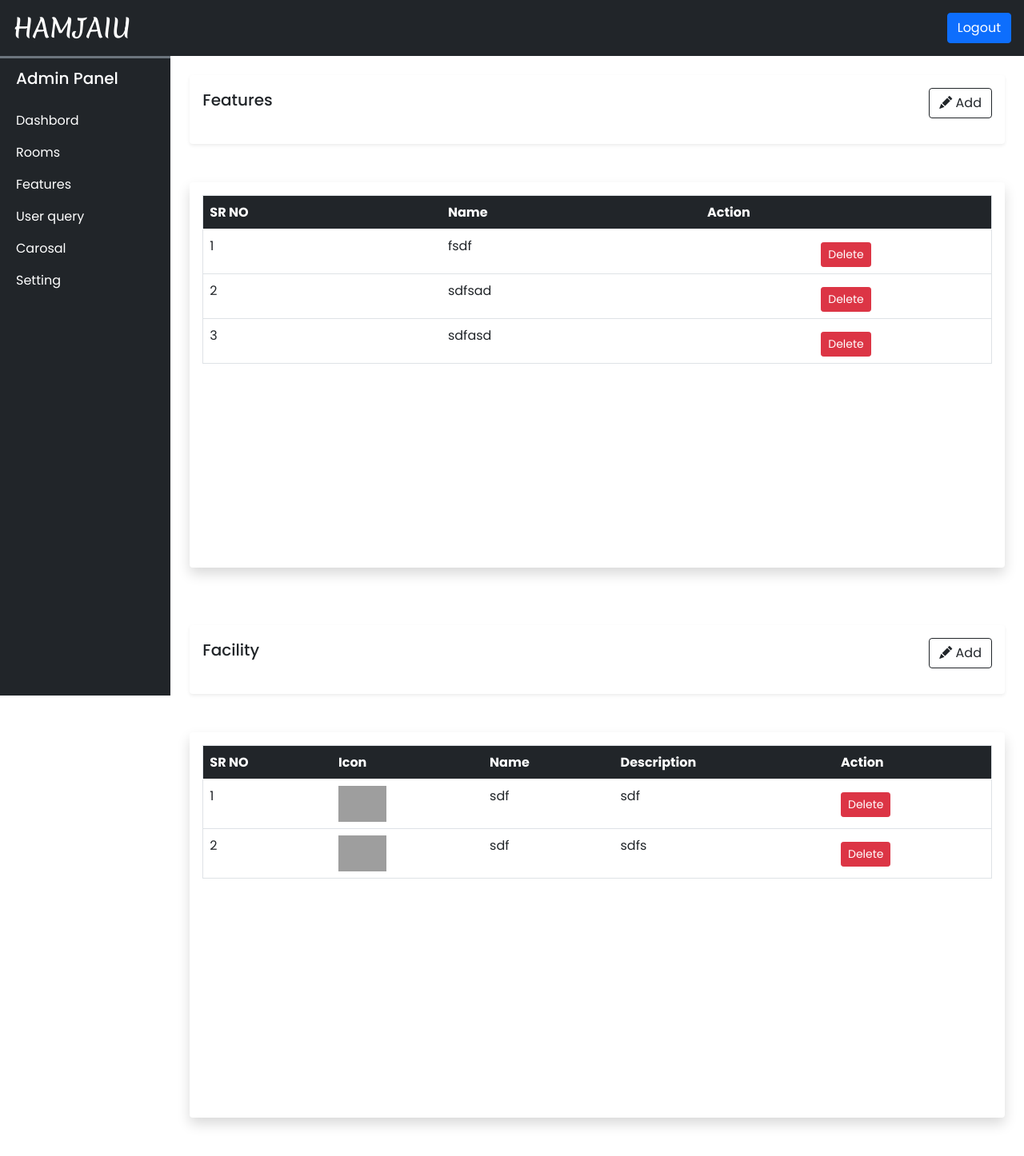
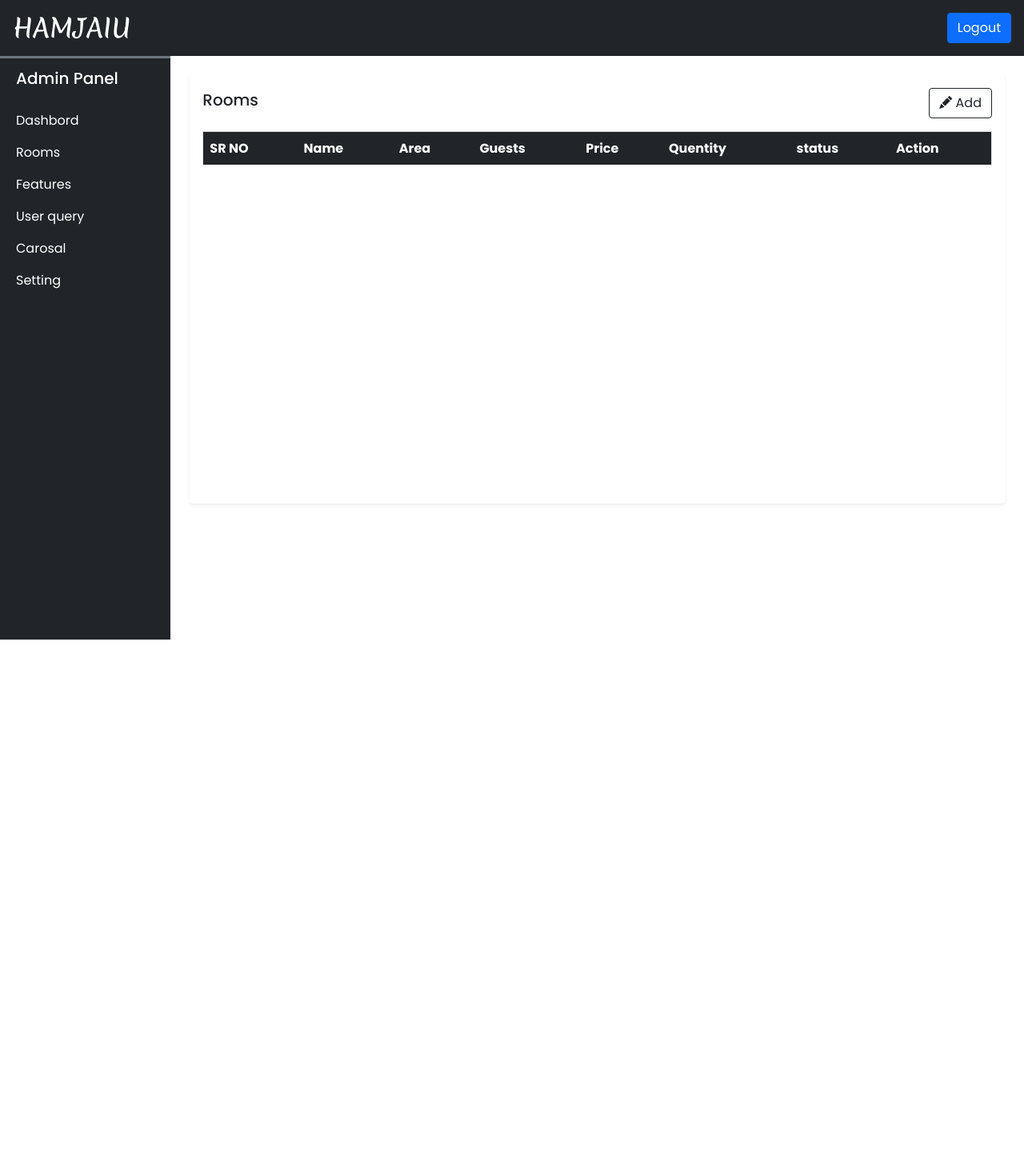
Before and after one commit to IK-Robin/Hotel-booking-website, a PHP site: page /hotel/admin/rooms.php in a window 1280 px wide. Shown: the whole page at 80% size. After the commit the page ends 800 px from the top, so only its background shows below. Run offline with PHP 8.4, Linux system fonts and the light colour scheme; a user stored in the database is signed in; data comes from the database, SQL or seed files in the repository; lists and menus that the app fills with data are empty; grey boxes are pictures that could not be loaded.

Commit message:
add rooms facilitys

```diff
--- a/admin/rooms.php
+++ b/admin/rooms.php
@@ -15,7 +15,7 @@
 <head>
 <meta charset="UTF-8">
 <meta name="viewport" content="width=device-width, initial-scale=1.0">
-    <title>Features </title>
+<title>Rooms </title>
 
 
 </head>
@@ -35,41 +35,90 @@
             <div class="card shadow-sm border-0 mb-4">
                 <div class="card-body">
                     <div class="d-flex align-items-center justify-content-between mb-3">
-                            <h5 class="card-title"> Features</h5>
+                        <h5 class="card-title"> Rooms</h5>
                         <!-- Button trigger modal -->
                         <button type="button" class="btn btn-outline-dark shadow-none" data-bs-toggle="modal"
-                                data-bs-target="#features-s">
+                            data-bs-target="#rooms-s">
                             <i class="bi bi-pencil-fill"></i> Add
                         </button>
                     </div>
-                    </div>
-                </div>
 
 
-        <!-- add featuers table  -->
-             <!-- user query  -->
-             <div class="card shadow border-0 mb-4 mt-5">
-                    <div class="card-body"> <div class="table-responsive-md" style="height:450px; overflow-y:scroll">
+                    <div class="table-responsive-md" style="height:450px; overflow-y:scroll">
 
                         <table class="table table-hover border">
                             <thead class="sticky-top ">
                                 <tr class="bg-dark text-white">
                                     <th scope="col">SR NO</th>
                                     <th scope="col">Name</th>
+                                    <th scope="col">Area</th>
+                                    <th scope="col">Guests</th>
+                                    <th scope="col">Price</th>
+                                    <th scope="col">Quentity</th>
+                                    <th scope="col">status</th>
                                     <th scope="col">Action</th>
                                 </tr>
                             </thead>
-                                <tbody id="feature_content">
+                            <tbody id="rooms_data">
 
                             </tbody>
                         </table>
 
                     </div>
                 </div>
+            </div>
+        </div>
+
+    </div>
+</div>
 
 
+
+
+
+<!-- Modal facility settings  -->
+<div class="modal fade " id="rooms-s" data-bs-backdrop="static" data-bs-keyboard="false" tabindex="-1"
+    aria-labelledby="staticBackdropLabel" aria-hidden="true">
+    <div class="modal-dialog modal-lg">
+        <form id="rooms_form" autocomplite="off">
+
+
+            <div class="modal-content">
+                <div class="modal-header">
+                    <h5 class="modal-title" id="staticBackdropLabel">Rooms</h5>
+                    <button type="button" class="btn-close" data-bs-dismiss="modal" aria-label="Close"></button>
+                </div>
+                <div class="modal-body">
+                    <div class="row">
+                        <div class="mb-3 col-md-6">
+                            <label for="rooms_name" class="form-label"> Name</label>
+                            <input id="rooms_name" name="rooms_name" type="text" class="form-control shadow-none">
+                        </div>
+                        <div class="mb-3 col-md-6">
+                            <label for="rooms_desc" class="form-label"> Description</label>
+                            <input id="rooms_desc" name="rooms_desc" type="text" class="form-control shadow-none">
+                        </div>
+                        <div class="mb-3 col-md-6">
+                            <label for="area" class="form-label"> Area</label>
+                            <input min="1"  required value="1" id="area" name="area" type="number" class="form-control shadow-none">
                         </div>
 
+                        <div class="mb-3 col-md-6">
+                            <label for="price" class="form-label">Price</label>
+                            <input min="1"  required value="1" id="price" name="price" type="number" class="form-control shadow-none">
+                        </div>
+                        <div class="mb-3 col-md-6">
+                            <label for="quentity" class="form-label">Quentity</label>
+                            <input min="1"  required value="1" id="quentity" name="quentity" type="number"
+                                class="form-control shadow-none">
+                        </div>
+                        <div class="mb-3 col-md-6">
+                            <label for="audlt" class="form-label">Audlt (Max)</label>
+                            <input id="audlt" required value="1" name="audlt" type="number" class="form-control shadow-none">
+                        </div>
+                        <div class="mb-3 col-md-6">
+                            <label for="children" class="form-label">Children (Max)</label>
+                            <input id="children" required value="1" name="children" type="number" class="form-control shadow-none">
                         </div>
 
 
@@ -77,142 +126,63 @@
 
 
 
+                    </div>
+
+                    <div class="row">
+                        <div class="mb-3 col-md-6">
+                            <h5 class="modal-title" id="staticBackdropLabel">Features</h5>
+
+                            <?php
+
+                            $select_facilitey = selectAll('feature_facility');
+
+                            while ($opt = mysqli_fetch_assoc($select_facilitey)) {
+                                echo <<<formfacility
+
+                                            <div calss="form-check">
+                                            <label class="form-check-label  mx-3 mt-3" >
+                                            <input name="feature" class="form-check-input shadow-none" type="checkbox" value="$opt[id]"> $opt[name]
+                                            </label>
+                                            </div>
+                                    formfacility;
+                            }
 
 
+                            ?>
+                        </div>
+                        <div class="mb-3 col-md-6">
+                            <h5 class="modal-title" id="staticBackdropLabel">Facility</h5>
+
+                            <?php
+
+                            $select_facilitey = selectAll('facilities');
+
+                            while ($opt = mysqli_fetch_assoc($select_facilitey)) {
+                                echo <<<formfacility
+                                        <div calss="form-check">
+
+                                            <label class="form-check-label  mx-3 mt-3" >
+                                            <input name="facilities" class="form-check-input shadow-none" type="checkbox" value="$opt[id]"> $opt[name]
+                                            </label>
+                                            </div>
+
+                                    formfacility;
+                            }
 
 
-        </div>
-    </div>
-
-    <!-- add facility section  -->
-    <div class="container-fluid">
-        <div class="row ">
-            <div class="col-lg-10 ms-auto p-4 overflow-hidden">
-
-
-
-
-                <!-- facility settings  -->
-                <div class="card shadow-sm border-0 mb-4">
-                    <div class="card-body">
-                        <div class="d-flex align-items-center justify-content-between mb-3">
-                            <h5 class="card-title">Facility </h5>
-                            <!-- Button trigger modal -->
-                            <button type="button" class="btn btn-outline-dark shadow-none" data-bs-toggle="modal"
-                                data-bs-target="#facility-s">
-                                <i class="bi bi-pencil-fill"></i> Add
-                            </button>
-                        </div>
-                    </div>
-                </div>
-
-
-        <!-- add featuers table  -->
-
-             <div class="card shadow border-0 mb-4 mt-5">
-                    <div class="card-body"> <div class="table-responsive-md" style="height:450px; overflow-y:scroll">
-
-                            <table class="table table-hover border">
-                                <thead class="sticky-top ">
-                                    <tr class="bg-dark text-white">
-                                        <th scope="col">SR NO</th>
-                                        <th scope="col">Icon</th>
-                                        <th scope="col">Name</th>
-                                        <th scope="col">Description</th>
-                                        <th scope="col">Action</th>
-                                    </tr>
-                                </thead>
-                                <tbody id="facility_content">
-
-                                </tbody>
-                            </table>
-
+                            ?>
                         </div>
                     </div>
 
 
                 </div>
 
-            </div>
 
-
-
-
-
-
-
-
-
-
-        </div>
-    </div>
-
-    <!-- Modal feature  settings  -->
-    <div class="modal fade" id="features-s" data-bs-backdrop="static" data-bs-keyboard="false" tabindex="-1"
-        aria-labelledby="staticBackdropLabel" aria-hidden="true">
-        <div class="modal-dialog">
-            <form id="features_form">
-
-
-                <div class="modal-content">
-                    <div class="modal-header">
-                        <h5 class="modal-title" id="staticBackdropLabel">Features</h5>
-                        <button type="button" class="btn-close" data-bs-dismiss="modal" aria-label="Close"></button>
-                    </div>
-                    <div class="modal-body">
-                        <div class="mb-3">
-                            <label for="features_s" class="form-label">Features Name</label>
-                            <input id="features_s" name="features_s" type="text" class="form-control shadow-none">
-                        </div>
-
-                    </div>
                 <div class="modal-footer">
                     <button type="button" class="btn shadow-none" data-bs-dismiss="modal"
                         id="features_close">Close</button>
-                        <button data-bs-dismiss="modal" name="feature_sub" type="sibmit"
+                    <button  id="rooms_submit" name="rooms_submit" type="submit"
                         class="btn custom_bg">Add</button>
-                    </div>
-                </div>
-
-            </form>
-        </div>
-    </div>
-
-    <!-- Modal facility settings  -->
-    <div class="modal fade" id="facility-s" data-bs-backdrop="static" data-bs-keyboard="false" tabindex="-1"
-        aria-labelledby="staticBackdropLabel" aria-hidden="true">
-        <div class="modal-dialog">
-            <form id="facility_form">
-
-
-                <div class="modal-content">
-                    <div class="modal-header">
-                        <h5 class="modal-title" id="staticBackdropLabel">Facility</h5>
-                        <button type="button" class="btn-close" data-bs-dismiss="modal" aria-label="Close"></button>
-                    </div>
-                    <div class="modal-body">
-                        <div class="mb-3">
-                            <label for="facility_name" class="form-label"> Name</label>
-                            <input id="facility_name" name="facility_name" type="text" class="form-control shadow-none">
-                        </div>
-                        <div class="mb-3">
-                            <label for="fisilitydes" class="form-label"> Discription</label>
-
-                            <textarea id="fisilitydes" name="fisilitydes"  class="form-control"
-                                            aria-label="With textarea"></textarea>
-
-                        </div>
-                        <div class="mb-3">
-                                        <label for="facility_icon" class="form-label">Chose icon</label>
-                                        <input accept="image/*" class="form-control" type="file" id="facility_icon"
-                                            name="facility_icon">
-                                    </div>
-
-                    </div>
-                    <div class="modal-footer">
-                        <button type="button" class="btn shadow-none" data-bs-dismiss="modal"
-                            id="features_close">Close</button>
-                        <button data-bs-dismiss="modal" name="facility_submit" type="submit" class="btn custom_bg">Add</button>
                 </div>
             </div>
 
@@ -224,7 +194,8 @@
 require ("inc/script.php");
 
 ?>
-    <script src="./js/feaures.js"></script>
+
+<script src="./js/rooms.js"></script>
 
 </body>
 
```
Also changed, not shown: admin/ajax/rooms.php (added, +51 -0 lines), admin/js/rooms.js (added, +63 -0 lines). Lines whose indentation alone changed are shown as unchanged.
